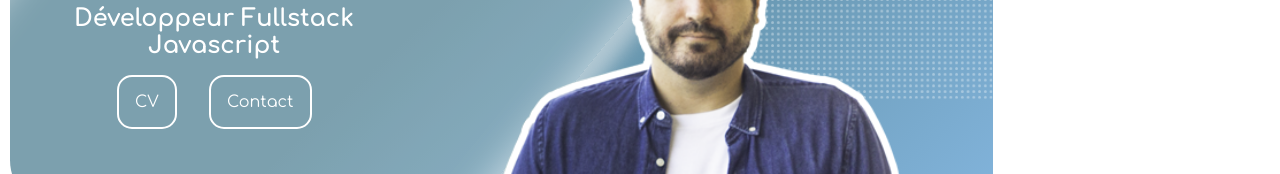
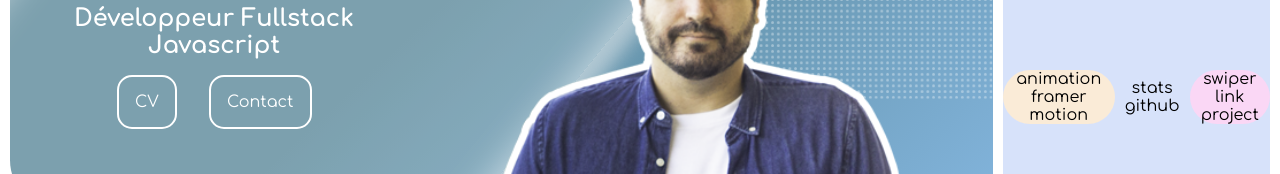
Before and after one commit to daddykoala/myPortfolio-nextJS, a Next.js app in the folder portfolio-next/: page / in a window 1280 px wide. Shown: the part 265-439 px from the top of the page. Built offline with nearby package versions, Linux system fonts and the light colour scheme; no server answers.

Commit message:
component info requete ok

```diff
--- a/portfolio-next/component/info/info.js
+++ b/portfolio-next/component/info/info.js
@@ -1,13 +1,32 @@
-import React from 'react'
+import React,{useEffect,useState} from 'react'
 import styles from "@/styles/info.module.scss";
+import { useGetUserProfileQuery } from '../../src/store/api/githubApi.js';
+
+
+
 
 export default function info() {
+const [mount,setMount]= useState(false)
+useEffect(()=>{
+  if (typeof window !=='undefined'){
+  setMount(true)
+  }
+},[])
+  //je m'assure de faire un rendu cote serveur
+ const userData = useGetUserProfileQuery()
+ const stats = mount ? userData : {}
+
+
+
+
+
   return (
     <section className={styles.info}>
-      <div className={styles.info__features}>En cours de réalisations </div>
-        {/* <div className={styles.info__story}> animation framer motion</div>
-        <div className={styles.info__statistique}> stats github</div>
-        <div className={styles.info__projet}> swiper link project</div> */}
+      {/* <div className={styles.info__features}>En cours de réalisations </div> */}
+        <div className={styles.info__story}> animation framer motion</div>
+        <div className={styles.info__statistique}> stats github
+        </div>
+        <div className={styles.info__projet}> swiper link project</div>
     </section>
   )
 }
--- a/portfolio-next/src/pages/index.js
+++ b/portfolio-next/src/pages/index.js
@@ -39,7 +39,7 @@ export default function Home() {
         <Header/>
         <div className={`${styles.home} `}>
         <About/>
-        {/* <Info/> */}
+        <Info/>
         </div>
           <Projet/>
           <Contact/>
--- a/portfolio-next/src/store/slice/githubApi.js
+++ b/portfolio-next/src/store/api/githubApi.js
@@ -1,12 +1,11 @@
 import { createApi, fetchBaseQuery } from "@reduxjs/toolkit/query/react";
 
 export const githubApi = createApi({
-  username: 'daddykoala',
+  // username: 'daddykoala',
   reducerPath: "githubApi",
   baseQuery: fetchBaseQuery({
     baseUrl: "https://api.github.com",
     prepareHeaders: (headers, { getState }) => {
-      // Supposons que votre jeton d'accès GitHub est stocké dans `getState().auth.token`.
       const token = process.env.token;
       if (token) {
         headers.set('Authorization', `token ${token}`);
@@ -15,21 +14,27 @@ export const githubApi = createApi({
     },
   }),
   endpoints: (builder) => ({
+
     getUserProfile: builder.query({
-      query: (username) => `users/${username}`,
+      query: () => `users/daddykoala`,
     }),
+
     getUserRepos: builder.query({
-      query: (username) => `users/${username}/repos`,
+      query: () => `users/daddykoala/repos`,
     }),
+
     getUserFollowers: builder.query({
-      query: (username) => `users/${username}/followers`,
+      query: () => `users/daddykoala/followers`,
     }),
+
     getUserFollowing: builder.query({
-      query: (username) => `users/${username}/following`,
+      query: () => `users/daddykoala/following`,
     }),
+
     getUserStarred: builder.query({
-      query: (username) => `users/${username}/starred`,
+      query: () => `users/daddykoala/starred`,
     }),
+
     getUserPublicEvents: builder.query({
       query: (username) => `users/${username}/events/public`,
     }),
@@ -37,10 +42,5 @@ export const githubApi = createApi({
 });
 
 export const {
-  useGetUserProfileQuery,
-  useGetUserReposQuery,
-  useGetUserFollowersQuery,
-  useGetUserFollowingQuery,
-  useGetUserStarredQuery,
-  useGetUserPublicEventsQuery
+ useGetUserProfileQuery,
 } = githubApi;
--- a/portfolio-next/src/store/store.js
+++ b/portfolio-next/src/store/store.js
@@ -2,7 +2,7 @@ import { configureStore } from '@reduxjs/toolkit'
 // Or from '@reduxjs/toolkit/query/react'
 import { setupListeners } from '@reduxjs/toolkit/query'
 import { mediaSlice } from './slice/mediaSlice'
-import { githubApi } from './slice/githubApi'
+import { githubApi } from './api/githubApi'
 
 
 
```
Also changed, not shown: portfolio-next/src/store/slice/gitApiSlice.js (added), 1 other file (tests, documents, lock files or other folders).
